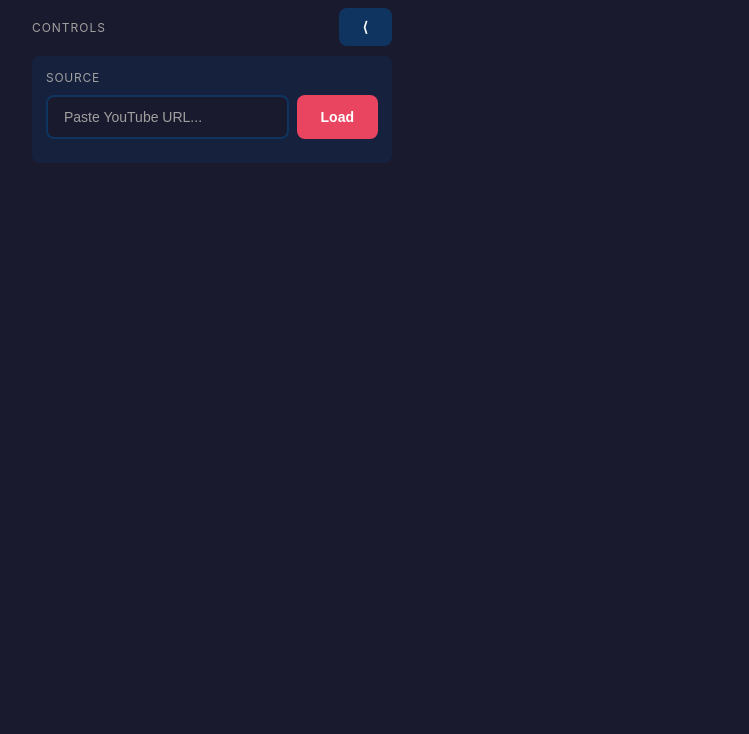
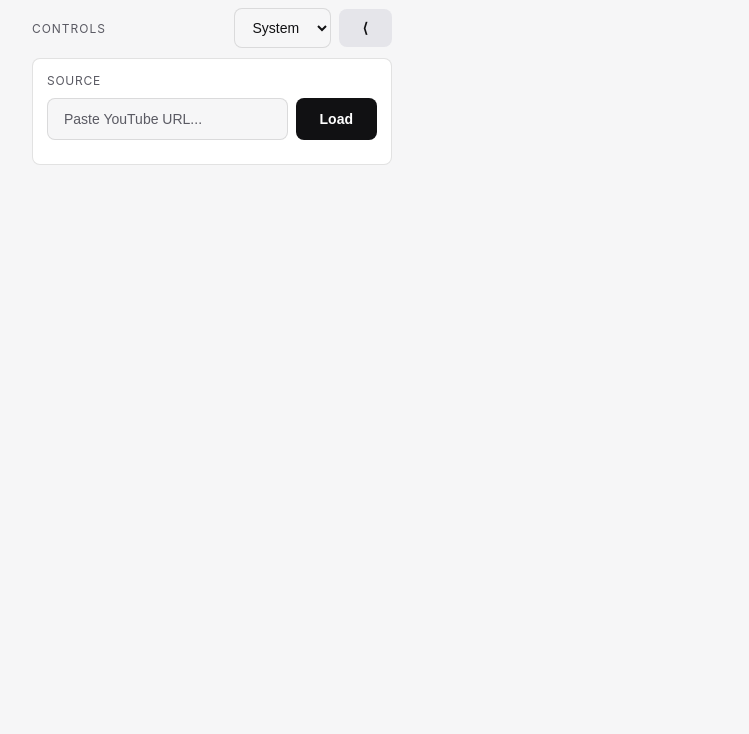
Before and after one commit to kylenessen/yt-downloader, a website built with Vite: page yt-clipper/frontend/index.html in a window 1280 px wide. Shown: the part 66-800 px from the top of the page, without its empty margins (34-783 px from the left). Built offline with nearby package versions, Linux system fonts and the light colour scheme.

Commit message:
Add monochrome theme with system dark mode

```diff
--- a/yt-clipper/frontend/src/main.js
+++ b/yt-clipper/frontend/src/main.js
@@ -1,6 +1,6 @@
 import './style.css';
 import { LoadVideo, SelectOutputDirectory, ExportClip, CheckFFmpeg, InstallFFmpeg } from '../wailsjs/go/main/App';
-import { EventsOn } from '../wailsjs/runtime/runtime';
+import { EventsOn, WindowSetDarkTheme, WindowSetLightTheme, WindowSetSystemDefaultTheme } from '../wailsjs/runtime/runtime';
 
 // State
 let videoInfo = null;
@@ -10,6 +10,7 @@ let duration = 0;
 let outputDir = '';
 let ffmpegInstalled = false;
 let exportQuality = '720p';
+let themePreference = 'system';
 
 // Initialize the app
 document.querySelector('#app').innerHTML = `
@@ -30,7 +31,14 @@ document.querySelector('#app').innerHTML = `
     <!-- Landing -->
     <div class="landing" id="landing">
         <div class="landing-card">
-            <div class="landing-title">Paste a YouTube link</div>
+            <div class="landing-top">
+                <div class="landing-title">Paste a YouTube link</div>
+                <select id="themeSelectHero" class="select theme-select" title="Theme">
+                    <option value="system" selected>System</option>
+                    <option value="light">Light</option>
+                    <option value="dark">Dark</option>
+                </select>
+            </div>
             <div class="url-section landing-url">
                 <input type="text" class="url-input" id="urlInputHero" placeholder="https://www.youtube.com/watch?v=..." />
                 <button class="btn" id="loadBtnHero">Load</button>
@@ -43,7 +51,14 @@ document.querySelector('#app').innerHTML = `
         <div class="sidebar" id="sidebar">
             <div class="sidebar-header">
                 <div class="sidebar-title">Controls</div>
-                <button class="btn btn-secondary sidebar-toggle" id="sidebarToggle" title="Collapse sidebar">⟨</button>
+                <div class="sidebar-actions">
+                    <select id="themeSelect" class="select theme-select" title="Theme">
+                        <option value="system" selected>System</option>
+                        <option value="light">Light</option>
+                        <option value="dark">Dark</option>
+                    </select>
+                    <button class="btn btn-secondary sidebar-toggle" id="sidebarToggle" title="Collapse sidebar">⟨</button>
+                </div>
             </div>
 
             <div class="card">
@@ -149,6 +164,7 @@ document.querySelector('#app').innerHTML = `
 const landing = document.getElementById('landing');
 const urlInputHero = document.getElementById('urlInputHero');
 const loadBtnHero = document.getElementById('loadBtnHero');
+const themeSelectHero = document.getElementById('themeSelectHero');
 
 const urlInput = document.getElementById('urlInput');
 const loadBtn = document.getElementById('loadBtn');
@@ -164,6 +180,7 @@ const ffmpegProgressText = document.getElementById('ffmpegProgressText');
 
 const layoutRoot = document.getElementById('layoutRoot');
 const sidebarToggle = document.getElementById('sidebarToggle');
+const themeSelect = document.getElementById('themeSelect');
 const thumbRow = document.getElementById('thumbRow');
 const thumbnailImg = document.getElementById('thumbnailImg');
 
@@ -197,6 +214,29 @@ const exportProgressText = document.getElementById('exportProgressText');
 
 const statusMessage = document.getElementById('statusMessage');
 
+function applyTheme(preference) {
+    themePreference = preference;
+    if (preference === 'system') {
+        delete document.documentElement.dataset.theme;
+    } else {
+        document.documentElement.dataset.theme = preference;
+    }
+    localStorage.setItem('themePreference', preference);
+
+    try {
+        if (preference === 'dark') WindowSetDarkTheme();
+        else if (preference === 'light') WindowSetLightTheme();
+        else WindowSetSystemDefaultTheme();
+    } catch (e) {
+        // No-op in browser without Wails runtime
+    }
+}
+
+function syncThemeSelects() {
+    themeSelect.value = themePreference;
+    themeSelectHero.value = themePreference;
+}
+
 // Sidebar collapse
 function setSidebarCollapsed(collapsed) {
     if (collapsed) {
@@ -216,6 +256,31 @@ sidebarToggle.addEventListener('click', () => {
 });
 
 setSidebarCollapsed(localStorage.getItem('sidebarCollapsed') === '1');
+
+themePreference = localStorage.getItem('themePreference') || 'system';
+applyTheme(themePreference);
+syncThemeSelects();
+
+themeSelect.addEventListener('change', () => {
+    applyTheme(themeSelect.value);
+    syncThemeSelects();
+});
+themeSelectHero.addEventListener('change', () => {
+    applyTheme(themeSelectHero.value);
+    syncThemeSelects();
+});
+
+// Keep native window theme in sync when following system
+try {
+    window.matchMedia('(prefers-color-scheme: dark)').addEventListener('change', () => {
+        if (themePreference === 'system') {
+            applyTheme('system');
+            syncThemeSelects();
+        }
+    });
+} catch (e) {
+    // ignore
+}
 
 function showLanding() {
     landing.classList.add('visible');
--- a/yt-clipper/frontend/src/style.css
+++ b/yt-clipper/frontend/src/style.css
@@ -5,16 +5,91 @@
 }
 
 :root {
-    --bg-primary: #1a1a2e;
-    --bg-secondary: #16213e;
-    --bg-tertiary: #0f3460;
-    --accent: #e94560;
-    --accent-hover: #ff6b6b;
-    --text-primary: #ffffff;
-    --text-secondary: #a0a0a0;
+    /* System-default (light) */
+    --bg-primary: #f6f6f7;
+    --bg-secondary: #ffffff;
+    --bg-tertiary: #efeff2;
+    --text-primary: #111113;
+    --text-secondary: #5a5a63;
+    --border: rgba(17, 17, 19, 0.12);
+
+    --accent: #111113;
+    --accent-hover: #000000;
+
+    --btn-primary-bg: #111113;
+    --btn-primary-fg: #ffffff;
+    --btn-primary-hover-bg: #000000;
+
+    --btn-secondary-bg: #e5e5ea;
+    --btn-secondary-fg: #111113;
+    --btn-secondary-hover-bg: #d8d8df;
+
     --success: #4ade80;
     --warning: #fbbf24;
+    --danger: #ef4444;
     --border-radius: 8px;
+}
+
+@media (prefers-color-scheme: dark) {
+    :root {
+        --bg-primary: #0c0c0f;
+        --bg-secondary: #121217;
+        --bg-tertiary: #181821;
+        --text-primary: #f5f5f7;
+        --text-secondary: rgba(245, 245, 247, 0.68);
+        --border: rgba(245, 245, 247, 0.12);
+
+        --accent: #f5f5f7;
+        --accent-hover: #ffffff;
+
+        --btn-primary-bg: #f5f5f7;
+        --btn-primary-fg: #0c0c0f;
+        --btn-primary-hover-bg: #ffffff;
+
+        --btn-secondary-bg: #1c1c25;
+        --btn-secondary-fg: #f5f5f7;
+        --btn-secondary-hover-bg: #232330;
+    }
+}
+
+:root[data-theme="light"] {
+    --bg-primary: #f6f6f7;
+    --bg-secondary: #ffffff;
+    --bg-tertiary: #efeff2;
+    --text-primary: #111113;
+    --text-secondary: #5a5a63;
+    --border: rgba(17, 17, 19, 0.12);
+
+    --accent: #111113;
+    --accent-hover: #000000;
+
+    --btn-primary-bg: #111113;
+    --btn-primary-fg: #ffffff;
+    --btn-primary-hover-bg: #000000;
+
+    --btn-secondary-bg: #e5e5ea;
+    --btn-secondary-fg: #111113;
+    --btn-secondary-hover-bg: #d8d8df;
+}
+
+:root[data-theme="dark"] {
+    --bg-primary: #0c0c0f;
+    --bg-secondary: #121217;
+    --bg-tertiary: #181821;
+    --text-primary: #f5f5f7;
+    --text-secondary: rgba(245, 245, 247, 0.68);
+    --border: rgba(245, 245, 247, 0.12);
+
+    --accent: #f5f5f7;
+    --accent-hover: #ffffff;
+
+    --btn-primary-bg: #f5f5f7;
+    --btn-primary-fg: #0c0c0f;
+    --btn-primary-hover-bg: #ffffff;
+
+    --btn-secondary-bg: #1c1c25;
+    --btn-secondary-fg: #f5f5f7;
+    --btn-secondary-hover-bg: #232330;
 }
 
 body {
@@ -77,13 +152,37 @@ h1 {
     background: var(--bg-secondary);
     border-radius: var(--border-radius);
     padding: 22px;
-    border: 1px solid rgba(255, 255, 255, 0.06);
+    border: 1px solid var(--border);
 }
 
 .landing-title {
     font-size: 16px;
     font-weight: 600;
     margin-bottom: 12px;
+}
+
+.landing-top {
+    display: flex;
+    align-items: center;
+    justify-content: space-between;
+    gap: 12px;
+    margin-bottom: 12px;
+}
+
+.landing-top .landing-title {
+    margin-bottom: 0;
+}
+
+.sidebar-actions {
+    display: flex;
+    gap: 8px;
+    align-items: center;
+}
+
+.theme-select {
+    padding: 8px 10px;
+    font-size: 12px;
+    width: 96px;
 }
 
 .landing-url {
@@ -130,6 +229,7 @@ h1 {
     border-radius: var(--border-radius);
     padding: 14px;
     margin-bottom: 12px;
+    border: 1px solid var(--border);
 }
 
 .card-title {
@@ -146,6 +246,7 @@ h1 {
 
 .layout.sidebar-collapsed .sidebar-title,
 .layout.sidebar-collapsed .card-title,
+.layout.sidebar-collapsed .theme-select,
 .layout.sidebar-collapsed label,
 .layout.sidebar-collapsed .url-input,
 .layout.sidebar-collapsed .directory-select,
@@ -181,7 +282,7 @@ h1 {
 .url-input {
     flex: 1;
     padding: 12px 16px;
-    border: 2px solid var(--bg-tertiary);
+    border: 1px solid var(--border);
     border-radius: var(--border-radius);
     background: var(--bg-primary);
     color: var(--text-primary);
@@ -202,8 +303,8 @@ h1 {
     padding: 12px 24px;
     border: none;
     border-radius: var(--border-radius);
-    background: var(--accent);
-    color: white;
+    background: var(--btn-primary-bg);
+    color: var(--btn-primary-fg);
     font-size: 14px;
     font-weight: 600;
     cursor: pointer;
@@ -211,7 +312,7 @@ h1 {
 }
 
 .btn:hover:not(:disabled) {
-    background: var(--accent-hover);
+    background: var(--btn-primary-hover-bg);
 }
 
 .btn:active:not(:disabled) {
@@ -224,11 +325,12 @@ h1 {
 }
 
 .btn-secondary {
-    background: var(--bg-tertiary);
+    background: var(--btn-secondary-bg);
+    color: var(--btn-secondary-fg);
 }
 
 .btn-secondary:hover:not(:disabled) {
-    background: #1a4a7a;
+    background: var(--btn-secondary-hover-bg);
 }
 
 /* Progress Bar */
@@ -298,10 +400,10 @@ video {
 
 /* Player Controls (custom; avoids obscuring video) */
 .player-controls {
-    background: rgba(15, 52, 96, 0.92);
+    background: var(--bg-secondary);
     backdrop-filter: blur(8px);
     padding: 10px 12px;
-    border-top: 1px solid rgba(255, 255, 255, 0.08);
+    border-top: 1px solid var(--border);
 }
 
 .player-controls-row {
@@ -330,10 +432,11 @@ video {
 
 /* Trim Controls */
 .trim-section {
-    background: var(--bg-tertiary);
+    background: var(--bg-secondary);
     border-radius: var(--border-radius);
     padding: 16px;
     margin-bottom: 16px;
+    border: 1px solid var(--border);
 }
 
 .trim-header {
@@ -377,7 +480,7 @@ video {
     width: 100%;
     height: 8px;
     top: 6px;
-    background: var(--bg-secondary);
+    background: var(--bg-tertiary);
     border-radius: 4px;
 }
 
@@ -407,7 +510,7 @@ video {
     background: var(--accent);
     cursor: pointer;
     pointer-events: all;
-    border: 3px solid var(--text-primary);
+    border: 3px solid var(--bg-secondary);
 }
 
 .slider-container input[type="range"]::-moz-range-thumb {
@@ -417,7 +520,7 @@ video {
     background: var(--accent);
     cursor: pointer;
     pointer-events: all;
-    border: 3px solid var(--text-primary);
+    border: 3px solid var(--bg-secondary);
 }
 
 .trim-buttons {
@@ -456,7 +559,7 @@ video {
 .form-group input[type="text"] {
     width: 100%;
     padding: 10px 14px;
-    border: 2px solid var(--bg-tertiary);
+    border: 1px solid var(--border);
     border-radius: var(--border-radius);
     background: var(--bg-primary);
     color: var(--text-primary);
@@ -467,7 +570,7 @@ video {
 .select {
     width: 100%;
     padding: 10px 14px;
-    border: 2px solid var(--bg-tertiary);
+    border: 1px solid var(--border);
     border-radius: var(--border-radius);
     background: var(--bg-primary);
     color: var(--text-primary);
@@ -534,7 +637,7 @@ video {
     height: 62px;
     object-fit: cover;
     border-radius: 6px;
-    border: 1px solid rgba(255, 255, 255, 0.08);
+    border: 1px solid var(--border);
     background: var(--bg-primary);
 }
 
@@ -592,9 +695,9 @@ video {
 }
 
 .status.error {
-    background: rgba(233, 69, 96, 0.1);
-    border: 1px solid var(--accent);
-    color: var(--accent);
+    background: rgba(239, 68, 68, 0.12);
+    border: 1px solid var(--danger);
+    color: var(--danger);
 }
 
 .status.warning {
```
